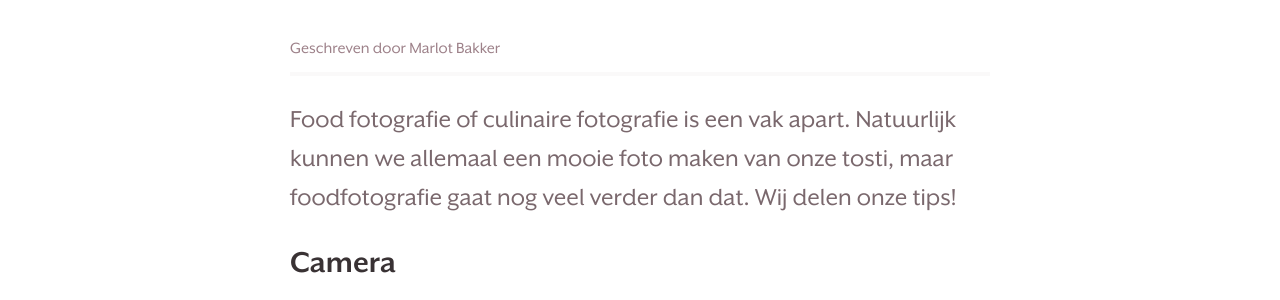
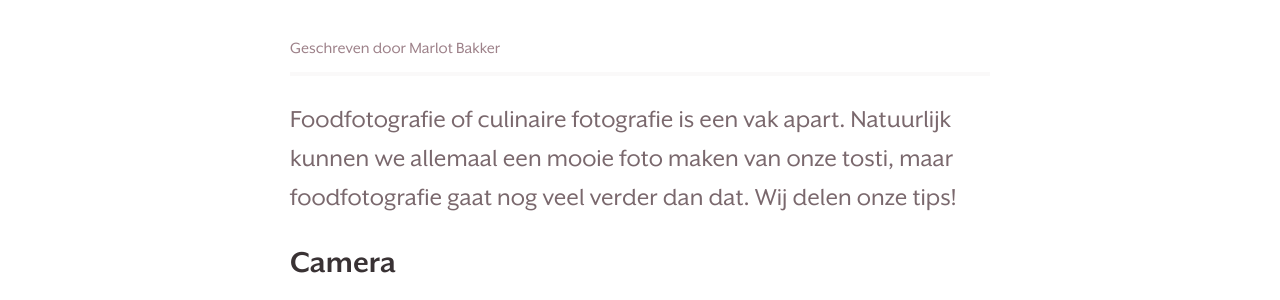
Before and after one commit to Moriaantje/fingerlickingmedia, a Jekyll site: the page built from _posts/2020-06-11-laat-je-gasten-watertanden-met-jouw-fotos.md, in a window 1280 px wide and 900 px high, scrolled down 591 px. Shown: the part 154-454 px from the top of the window. Built offline with Jekyll 4.4.1, drawn with Linux system fonts in a browser that asks for light colours.

Commit message:
Update 2020-06-11-laat-je-gasten-watertanden-met-jouw-fotos.md

```diff
--- a/_posts/2020-06-11-laat-je-gasten-watertanden-met-jouw-fotos.md
+++ b/_posts/2020-06-11-laat-je-gasten-watertanden-met-jouw-fotos.md
@@ -3,7 +3,7 @@
 featured-image-alt: Hamburger
 author: Marlot Bakker
 title: Laat je gasten watertanden met jouw foto's!
-intro: Food fotografie of culinaire fotografie is een vak apart. Natuurlijk kunnen we allemaal een mooie foto maken van onze tosti, maar foodfotografie gaat nog veel verder dan dat. Wij delen onze tips!
+intro: Foodfotografie of culinaire fotografie is een vak apart. Natuurlijk kunnen we allemaal een mooie foto maken van onze tosti, maar foodfotografie gaat nog veel verder dan dat. Wij delen onze tips!
 ---
 
 # Camera
```
